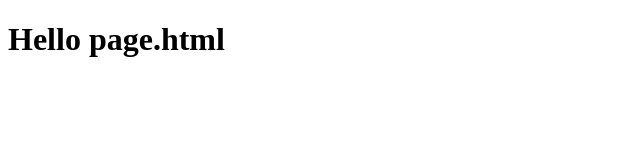
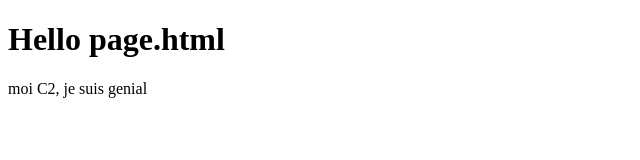
Before and after one commit to DmAfpa/noel, a plain HTML site: page page.html in a window 1280 px wide. Shown: the whole page, without its empty margins (0-640 px from the left). Drawn offline with Linux system fonts and the light colour scheme.

Commit message:
Update page.html ajiout footer C2

```diff
--- a/page.html
+++ b/page.html
@@ -7,5 +7,6 @@
 </head>
 <body>
     <h1>Hello page.html</h1>
+    <footer></footer>moi C2, je suis genial</footer>
 </body>
 </html>
```
